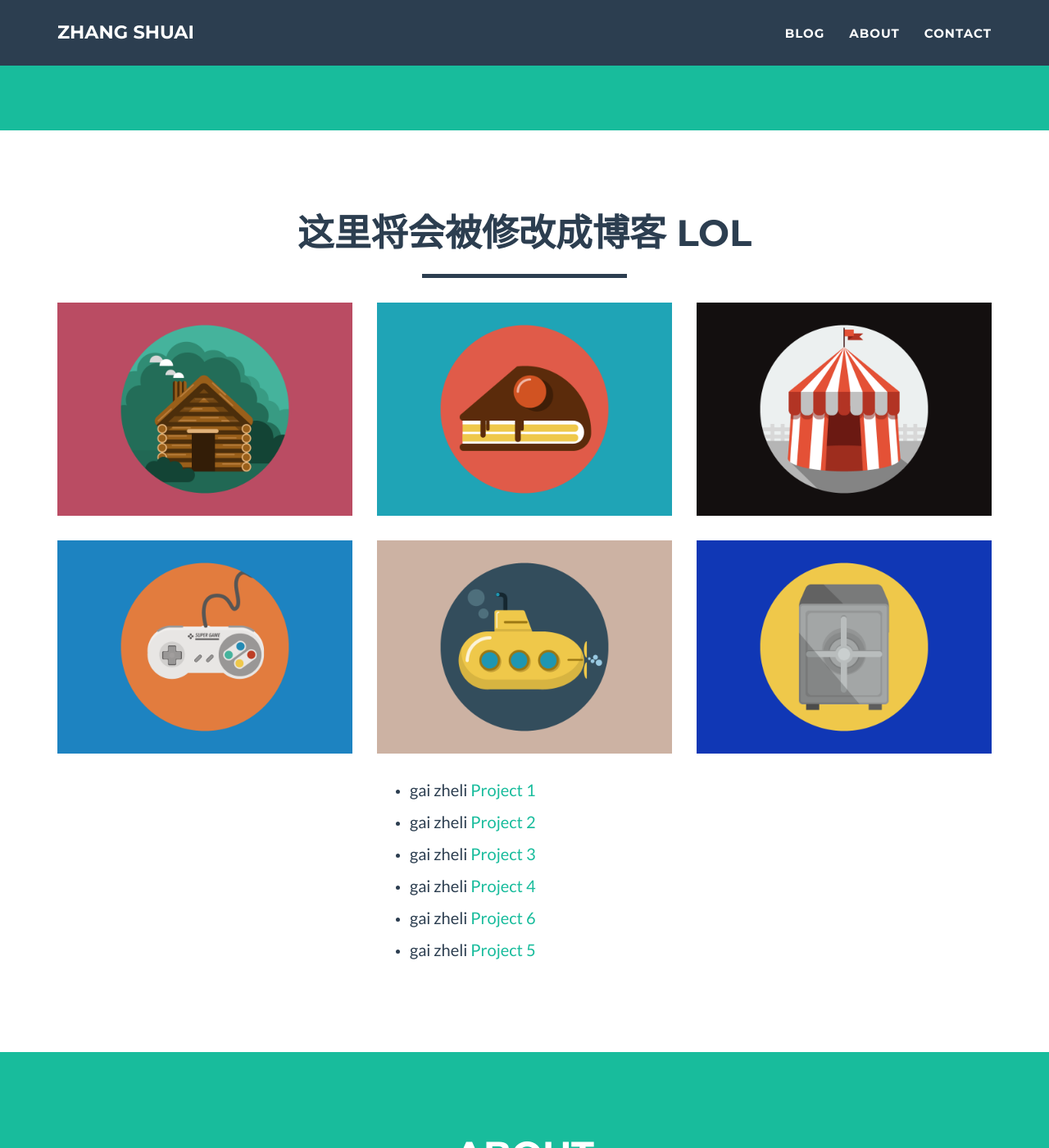
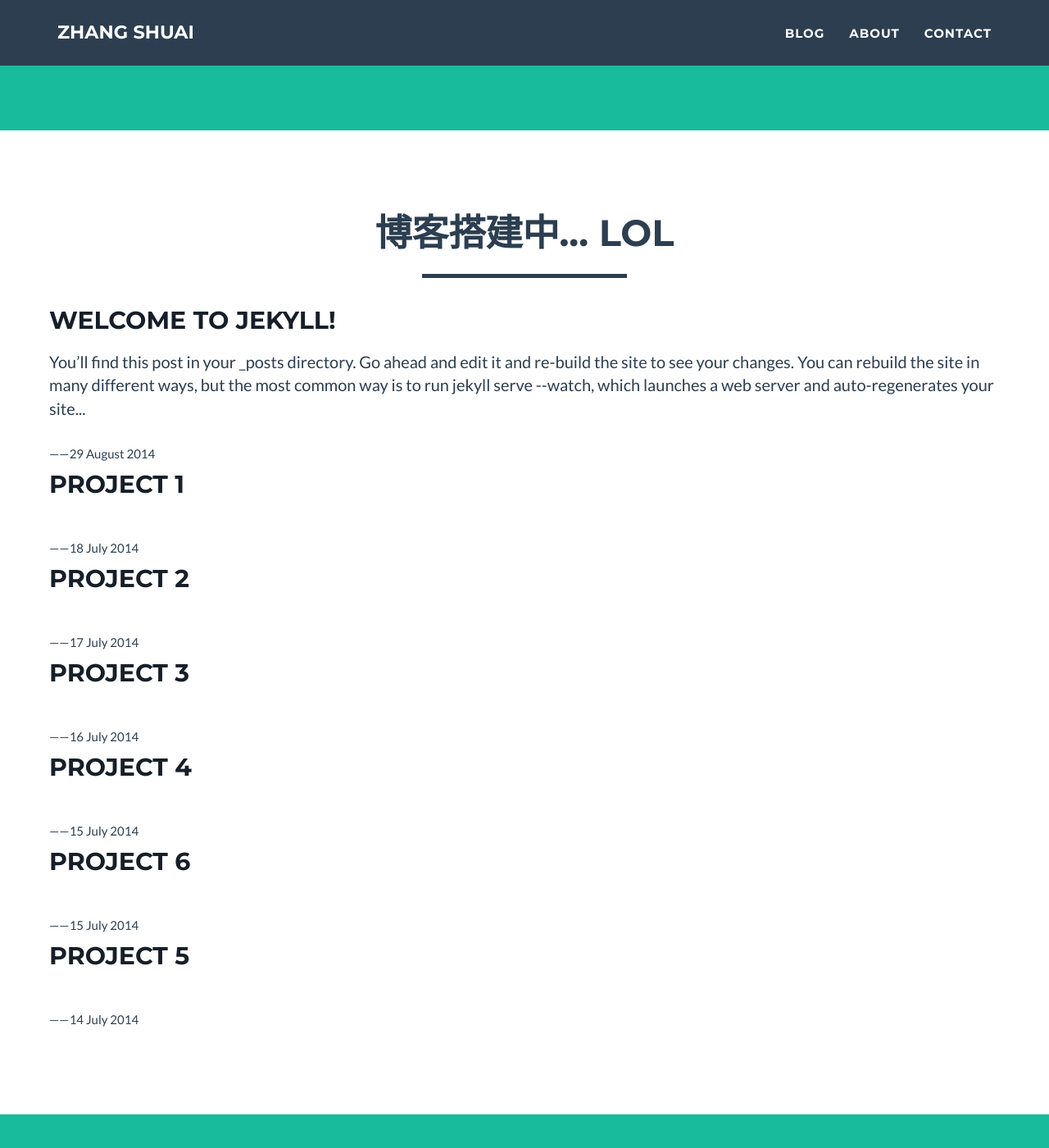
Before and after one commit to z00s/z00s.github.io, a Jekyll site: the page built from index.html, in a window 1280 px wide and 1400 px high, scrolled down 633 px. Shown: the whole window at 82% size. Built offline with Jekyll 4.4.1, drawn with Linux system fonts in a browser that asks for light colours.

Commit message:
* modified blog.html

```diff
--- /dev/null
+++ b/_includes/blog.html
@@ -0,0 +1,54 @@
+<!-- Portfolio Grid Section -->
+<section id="portfolio">
+    <div class="container">
+        <div class="row">
+            <div class="col-lg-12 text-center">
+                <h2>博客搭建中... LOL</h2>
+                <hr class="star-primary">
+            </div>
+        </div>
+        <!--<div class="row">-->
+            <!--{% for post in site.posts %}-->
+            <!--<div class="col-sm-4 portfolio-item">-->
+                <!--<a href="#portfolioModal-{{ post.modal-id }}" class="portfolio-link" data-toggle="modal">-->
+                    <!--<div class="caption">-->
+                        <!--<div class="caption-content">-->
+                            <!--<i class="fa fa-search-plus fa-3x"></i>-->
+                        <!--</div>-->
+                    <!--</div>-->
+                    <!--<img src="img/portfolio/{{ post.img }}" class="img-responsive" alt="{{ post.alt }}">-->
+                <!--</a>-->
+            <!--</div>-->
+            <!--{% endfor %}-->
+        <!--</div>-->
+        <div class="row">
+            {% for post in site.posts %}
+            <!--<div class="col-sm-offset-2 col-sm-8">
+                <ul>
+                    <li>
+                        <p>
+                            gai zheli
+                            <a href="{{ post.url | prepend: site.baseurl }}">{{post.title}}</a>
+                        </p>
+                    </li>
+                </ul>
+            </div>-->
+            <article class="post" itemscope itemtype="http://schema.org/BlogPosting" role="article">
+                <div class="article-item">
+                    <div class="post-header">
+                        <h2 class="post-title" itemprop="name"><a href="{{ post.url }}" itemprop="url" style="color: #161f29">{{ post.title }}</a></h2>
+                    </div>
+                    <section class="post-excerpt" itemprop="description">
+                        <p>{{ post.content | strip_html | truncatewords: 50 }}</p>
+                    </section>
+                    <div class="post-meta">
+                        <time datetime="{{ post.date | date_to_long_string }}">——{{ post.date | date_to_long_string }}</time>
+                        <!--            <span class="post-tags-set">on {{#foreach tags}}<span class="post-tag-{{slug}}">{{#if @first}}{{else}}, {{/if}}<a href="/tag/{{slug}}">{{name}}</a></span>{{/foreach}}</span>-->
+                    </div>
+                </div>
+            </article>
+            {% endfor %}
+        </div>
+
+    </div>
+</section>
--- a/_includes/js.html
+++ b/_includes/js.html
@@ -19,3 +19,4 @@
 
     <!-- Custom Theme JavaScript -->
     <script src="{{ "/js/freelancer.js" }}"></script>
+    <script src="{{ "/js/self.js" }}"></script>
--- a/_includes/portfolio_grid.html
+++ /dev/null
@@ -1,40 +0,0 @@
-<!-- Portfolio Grid Section -->
-<section id="portfolio">
-    <div class="container">
-        <div class="row">
-            <div class="col-lg-12 text-center">
-                <h2>这里将会被修改成博客 LOL</h2>
-                <hr class="star-primary">
-            </div>
-        </div>
-        <div class="row">
-            {% for post in site.posts %}
-            <div class="col-sm-4 portfolio-item">
-                <a href="#portfolioModal-{{ post.modal-id }}" class="portfolio-link" data-toggle="modal">
-                    <div class="caption">
-                        <div class="caption-content">
-                            <i class="fa fa-search-plus fa-3x"></i>
-                        </div>
-                    </div>
-                    <img src="img/portfolio/{{ post.img }}" class="img-responsive" alt="{{ post.alt }}">
-                </a>
-            </div>
-            {% endfor %}
-        </div>
-        <div class="row">
-            {% for post in site.posts %}
-            <div class="col-sm-offset-4 col-sm-8">
-                <ul>
-                    <li>
-                        <p>
-                            gai zheli
-                            <a href="{{ post.url | prepend: site.baseurl }}">{{post.title}}</a>
-                        </p>
-                    </li>
-                </ul>
-            </div>
-            {% endfor %}
-        </div>
-
-    </div>
-</section>
--- a/_layouts/default.html
+++ b/_layouts/default.html
@@ -4,7 +4,7 @@
     <body id="page-top" class="index">
     {% include nav.html %}
     {% include header.html %}
-    {% include portfolio_grid.html %}
+    {% include blog.html %}
     {% include about.html %}
 
     {% if site.contact == "static" %}
--- a/_layouts/style.css
+++ b/_layouts/style.css
@@ -1,2 +1,3 @@
 {% include css/bootstrap.min.css %}
 {% include css/main.css %}
+{% include css/self.css%}
--- /dev/null
+++ b/_posts/2014-08-29-welcome-to-jekyll.markdown
@@ -0,0 +1,39 @@
+---
+layout: post
+title:  "Welcome to Jekyll!"
+date:   2014-08-29 14:34:25
+categories: jekyll update
+tags: featured
+image: /assets/article_images/2014-08-29-welcome-to-jekyll/desktop.jpg
+---
+You’ll find this post in your `_posts` directory. Go ahead and edit it and re-build the site to see your changes. You can rebuild the site in many different ways, but the most common way is to run `jekyll serve --watch`, which launches a web server and auto-regenerates your site when a file is updated.
+
+To add new posts, simply add a file in the `_posts` directory that follows the convention `YYYY-MM-DD-name-of-post.ext` and includes the necessary front matter. Take a look at the source for this post to get an idea about how it works.
+
+Jekyll also offers powerful support for code snippets:
+
+{% highlight ruby %}
+def print_hi(name)
+  puts "Hi, #{name}"
+end
+print_hi('Tom')
+#=> prints 'Hi, Tom' to STDOUT.
+{% endhighlight %}
+
+Check out the [Jekyll docs][jekyll] for more info on how to get the most out of Jekyll. File all bugs/feature requests at [Jekyll’s GitHub repo][jekyll-gh]. If you have questions, you can ask them on [Jekyll’s dedicated Help repository][jekyll-help].
+
+{% highlight js %}
+
+<footer class="site-footer">
+ <a class="subscribe" href="{{ "/feed.xml" | prepend: site.baseurl }}"> <span class="tooltip"> <i class="fa fa-rss"></i> Subscribe!</span></a>
+  <div class="inner">a
+   <section class="copyright">All content copyright <a href="mailto:{{ site.email}}">{{ site.name }}</a> &copy; {{ site.time | date: '%Y' }} &bull; All rights reserved.</section>
+   <section class="poweredby">Made with <a href="http://jekyllrb.com"> Jekyll</a></section>
+  </div>
+</footer>
+{% endhighlight %}
+
+
+[jekyll]:      http://jekyllrb.com
+[jekyll-gh]:   https://github.com/jekyll/jekyll
+[jekyll-help]: https://github.com/jekyll/jekyll-help
--- /dev/null
+++ b/js/self.js
@@ -0,0 +1,11 @@
+/**
+ * Created by ZhangSP on 2015/3/15.
+ */
+
+// jQuery for page scrolling feature - requires jQuery Easing plugin
+$(function() {
+    $(".post-header .post-title a").hover(
+        function(){$(this).css("color","#{{ site.color.primary }}");},
+        function(){$(this).css({"color":"#333333"});}
+    );
+});
```
Also changed, not shown: _includes/css/self.css (added, +33 -0 lines), 1 other file.
